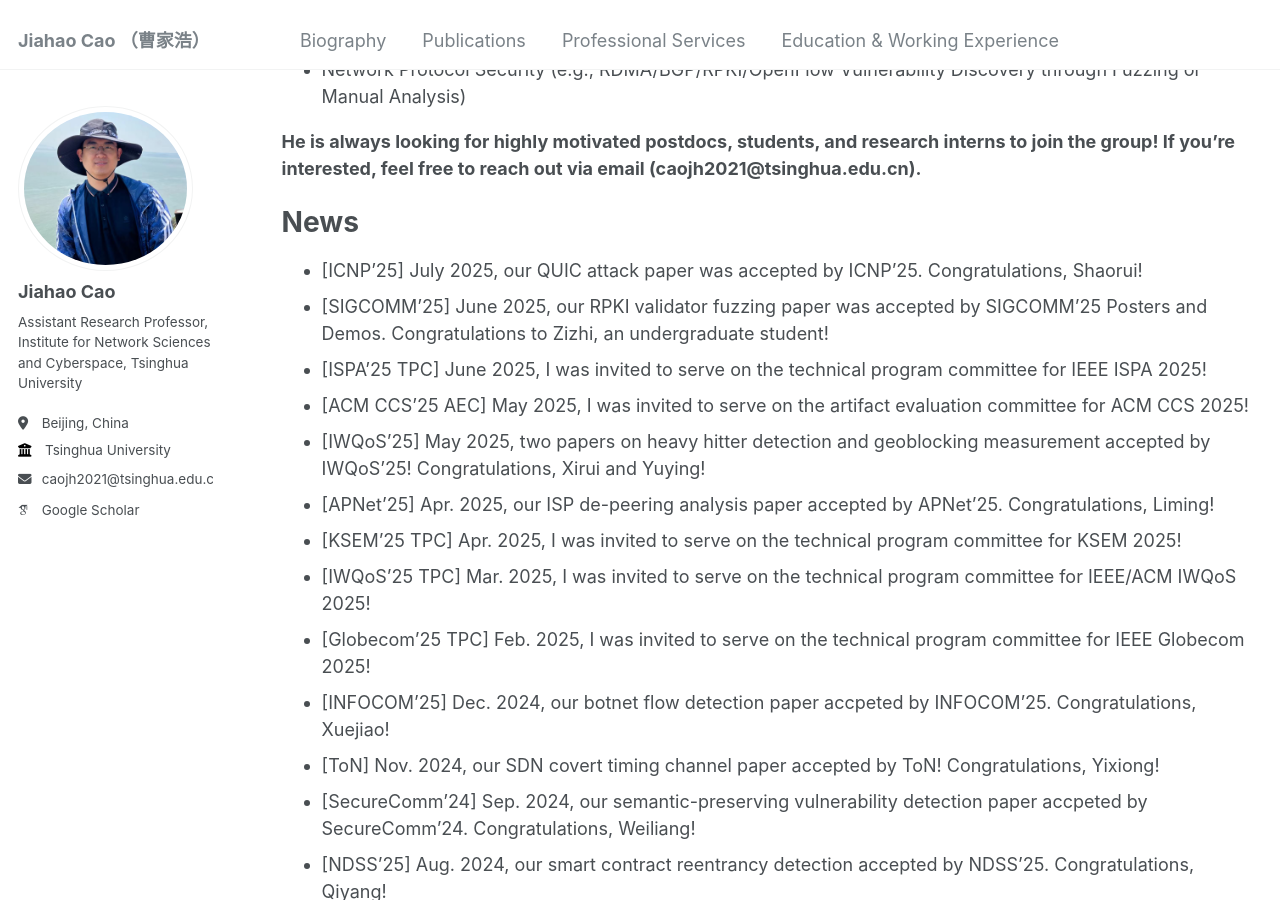
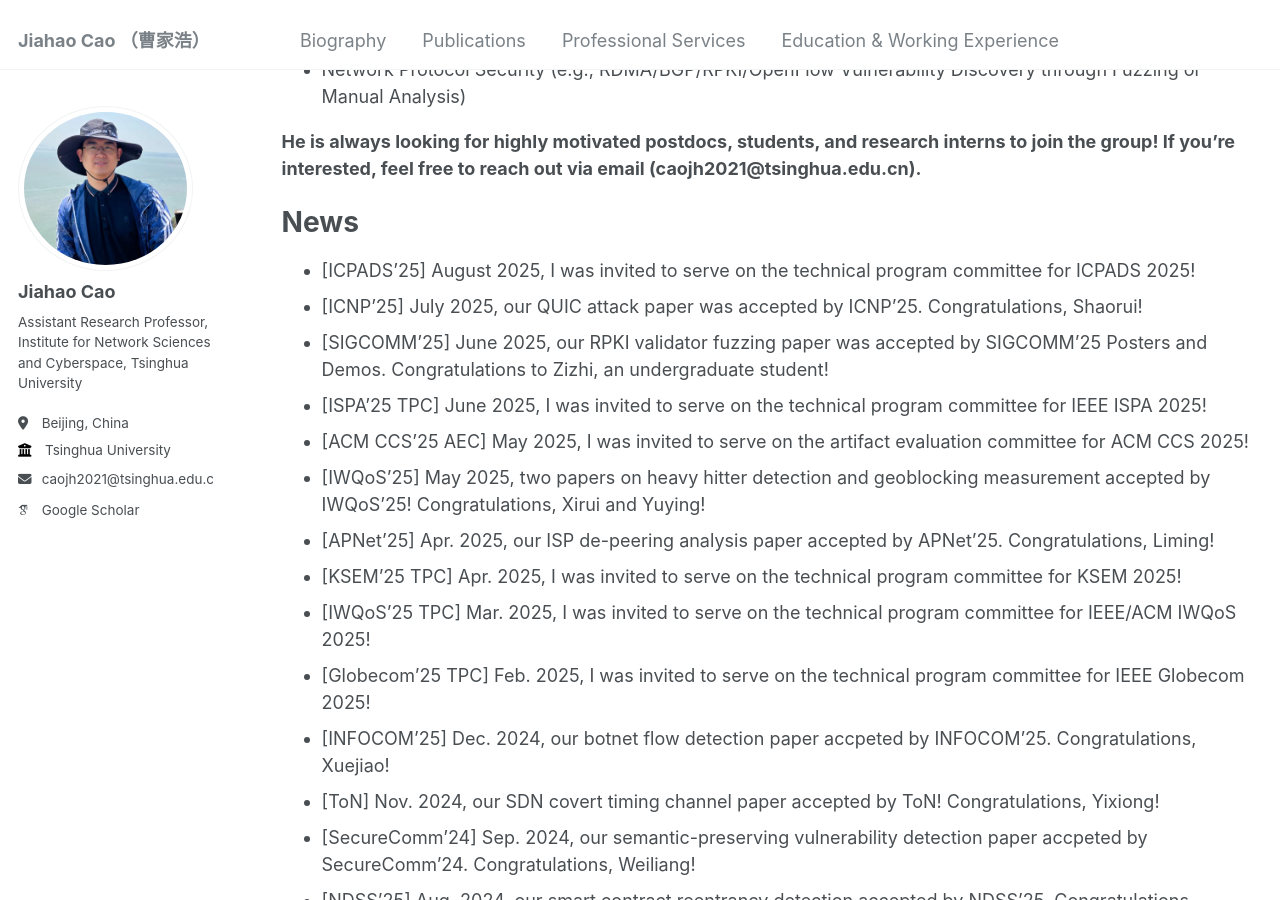
Before and after one commit to caojh15/caojh15.github.io, a Jekyll site: the page built from _pages/about.md, in a window 1280 px wide and 900 px high, scrolled down 607 px. Built offline with Jekyll 4.4.1, drawn with Linux system fonts in a browser that asks for light colours; some web fonts are replaced.

Commit message:
Update about.md

```diff
--- a/_pages/about.md
+++ b/_pages/about.md
@@ -20,6 +20,7 @@ His current interests mainly focus on the following domains:
 **He is always looking for highly motivated postdocs, students, and research interns to join the group! If you're interested, feel free to reach out via email (caojh2021@tsinghua.edu.cn).**
 
 # News
+- [ICPADS'25] August 2025,  I was invited to serve on the technical program committee for ICPADS 2025!
 - [ICNP'25] July 2025, our QUIC attack paper was accepted by ICNP'25. Congratulations, Shaorui!
 - [SIGCOMM'25] June 2025, our RPKI validator fuzzing paper was accepted by SIGCOMM'25 Posters and Demos. Congratulations to Zizhi, an undergraduate student!
 - [ISPA'25 TPC] June 2025, I was invited to serve on the technical program committee for IEEE ISPA 2025!
```
